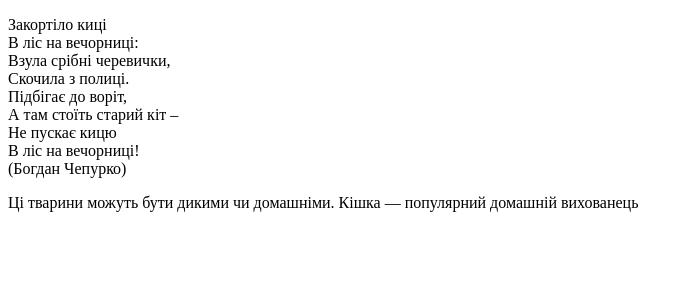
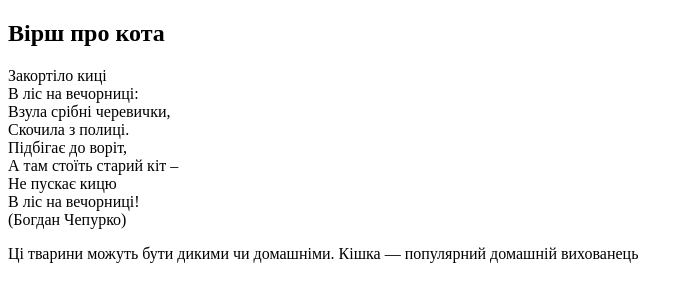
Before and after one commit to OlenaTaras/cat, a plain HTML site: page poem.html in a window 1280 px wide. Shown: the whole page, without its empty margins (0-693 px from the left). Drawn offline with Linux system fonts and the light colour scheme.

Commit message:
added header

```diff
--- a/poem.html
+++ b/poem.html
@@ -5,6 +5,7 @@
     <title>Poem</title>
 </head>
 <body>
+<h2>Вірш про кота</h2>
 <p>
     Закортіло киці<br>
     В ліс на вечорниці:<br>
```
